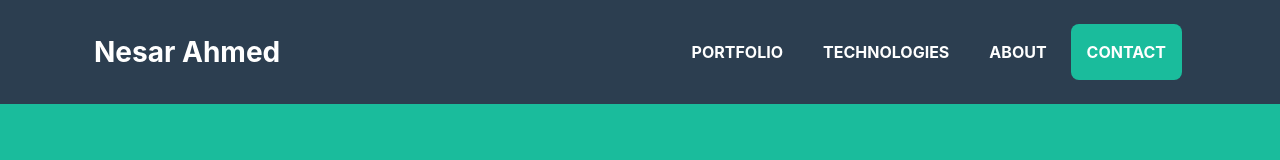
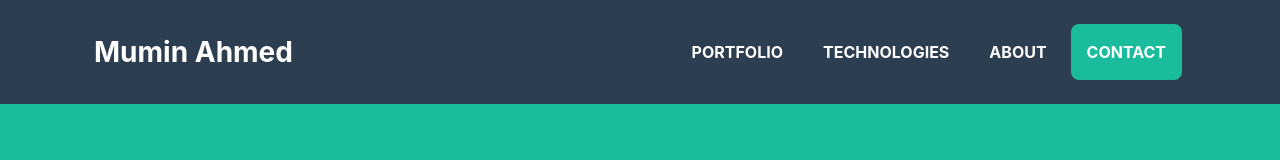
Before and after one commit to Near013/Portfolio, a plain HTML site: page index.html in a window 1280 px wide. Shown: the top 160 px of the page. Drawn offline with nearby package versions, Linux system fonts and the light colour scheme; a web font is replaced by a local one.

Commit message:
Update index.html

```diff
--- a/index.html
+++ b/index.html
@@ -5,7 +5,7 @@
         <meta name="viewport" content="width=device-width, initial-scale=1, shrink-to-fit=no">
         <meta name="description" content="">
         <meta name="author" content="">
-        <title>Nesar Ahmed</title>
+        <title>Mumin Ahmed</title>
         <!-- Font Awesome icons (free version)-->
         <script src="https://cdnjs.cloudflare.com/ajax/libs/font-awesome/5.13.0/js/all.min.js" crossorigin="anonymous"></script>
         <!-- Core theme CSS (includes Bootstrap)-->
@@ -16,7 +16,7 @@
     </head>
     <body id="page-top">
         <nav class="navbar navbar-expand-lg bg-secondary fixed-top" id="mainNav">
-            <div class="container"><a class="navbar-brand js-scroll-trigger" href="#page-top">Nesar Ahmed</a>
+            <div class="container"><a class="navbar-brand js-scroll-trigger" href="#page-top">Mumin Ahmed</a>
                 <button class="navbar-toggler navbar-toggler-right font-weight-bold bg-primary text-white rounded" type="button" data-toggle="collapse" data-target="#navbarResponsive" aria-controls="navbarResponsive" aria-expanded="false" aria-label="Toggle navigation">Menu <i class="fas fa-bars"></i></button>
                 <div class="collapse navbar-collapse" id="navbarResponsive">
                     <ul class="navbar-nav ml-auto">
```
